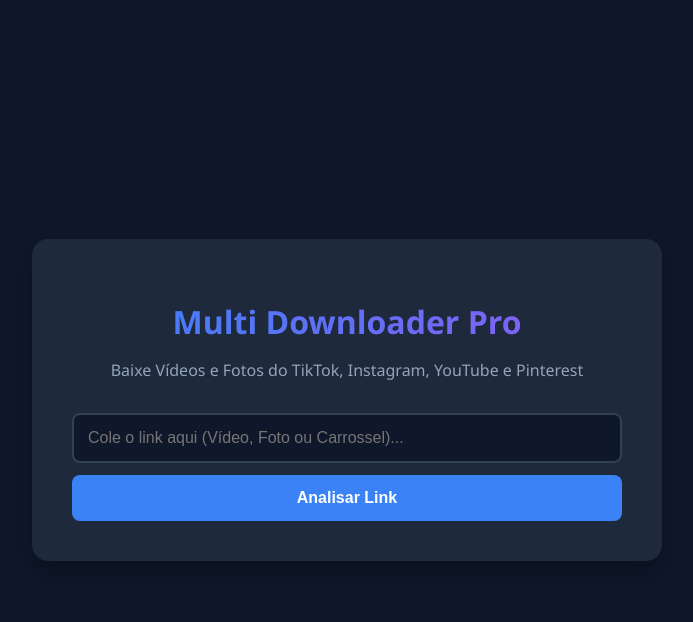
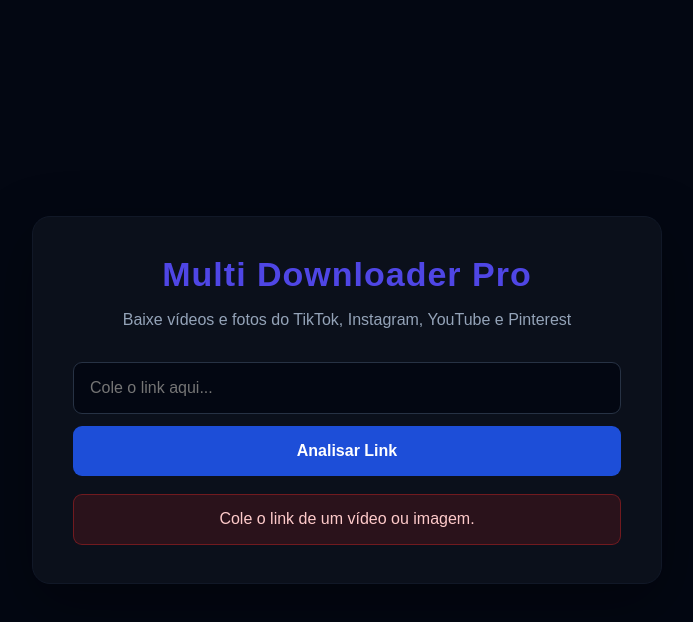
Before and after one commit to ingridanjosc/social-downloader, a plain HTML site: page index.html in a window 1280 px wide. Both pictures are taken after a click on the button "Analisar Link". Shown: the whole page, without its empty margins (293-986 px from the left). Drawn offline with Linux system fonts and the light colour scheme.

Commit message:
Update index.html

```diff
--- a/index.html
+++ b/index.html
@@ -3,49 +3,50 @@
 <head>
     <meta charset="UTF-8">
     <meta name="viewport" content="width=device-width, initial-scale=1.0">
-    <title>Social Media Downloader - Tudo em Um</title>
+
+    <title>Multi Downloader Pro</title>
+
     <style>
-        :root {
-            --bg-color: #0f172a;
-            --card-bg: #1e293b;
-            --text-color: #f8fafc;
-            --primary-color: #3b82f6;
-            --primary-hover: #2563eb;
+        * {
+            box-sizing: border-box;
+            margin: 0;
+            padding: 0;
         }
 
         body {
-            font-family: 'Segoe UI', Tahoma, Geneva, Verdana, sans-serif;
-            background-color: var(--bg-color);
-            color: var(--text-color);
-            margin: 0;
+            min-height: 100vh;
             display: flex;
+            align-items: center;
             justify-content: center;
-            align-items: center;
-            min-height: 100vh;
+            padding: 20px;
+            background: #030712;
+            color: #ffffff;
+            font-family: Arial, Helvetica, sans-serif;
         }
 
         .container {
-            background-color: var(--card-bg);
-            padding: 2.5rem;
-            border-radius: 16px;
-            box-shadow: 0 10px 25px rgba(0, 0, 0, 0.3);
             width: 100%;
-            max-width: 550px;
+            max-width: 630px;
+            padding: 38px 40px;
             text-align: center;
-            margin: 20px;
+            background: #0b101b;
+            border: 1px solid #111827;
+            border-radius: 18px;
+            box-shadow: 0 20px 60px rgba(0, 0, 0, 0.35);
         }
 
         h1 {
-            font-size: 2rem;
-            margin-bottom: 0.5rem;
-            background: linear-gradient(to right, #3b82f6, #8b5cf6);
-            -webkit-background-clip: text;
-            -webkit-text-fill-color: transparent;
+            margin-bottom: 14px;
+            font-size: 34px;
+            color: #4f46e5;
+            letter-spacing: 1px;
         }
 
-        p {
+        .subtitle {
+            margin-bottom: 30px;
             color: #94a3b8;
-            margin-bottom: 2rem;
+            font-size: 16px;
+            line-height: 1.5;
         }
 
         .input-group {
@@ -55,115 +56,259 @@
         }
 
         input {
-            padding: 14px;
-            border-radius: 8px;
-            border: 2px solid #334155;
-            background-color: #0f172a;
-            color: #fff;
-            font-size: 1rem;
+            width: 100%;
+            padding: 16px;
+            color: #ffffff;
+            background: #030712;
+            border: 1px solid #273244;
+            border-radius: 9px;
             outline: none;
+            font-size: 16px;
         }
 
-        button {
-            padding: 14px;
-            border-radius: 8px;
+        input:focus {
+            border-color: #4f46e5;
+            box-shadow: 0 0 0 3px rgba(79, 70, 229, 0.18);
+        }
+
+        button,
+        .download-btn {
+            width: 100%;
+            padding: 16px;
+            color: #ffffff;
+            background: #1d4ed8;
             border: none;
-            background-color: var(--primary-color);
-            color: white;
-            font-size: 1rem;
+            border-radius: 9px;
+            font-size: 16px;
             font-weight: bold;
             cursor: pointer;
+            transition: 0.2s;
         }
 
-        button:hover { background-color: var(--primary-hover); }
+        button:hover,
+        .download-btn:hover {
+            background: #2563eb;
+            transform: translateY(-1px);
+        }
+
+        button:disabled {
+            cursor: wait;
+            opacity: 0.65;
+            transform: none;
+        }
 
         #result {
-            margin-top: 1.5rem;
             display: none;
+            margin-top: 25px;
+            padding-top: 22px;
+            border-top: 1px solid #1f2937;
+        }
+
+        .success-message {
+            margin-bottom: 16px;
+            color: #10b981;
+            font-weight: bold;
+        }
+
+        .media-box {
+            display: flex;
+            flex-direction: column;
+            gap: 12px;
         }
 
         .download-btn {
-            background-color: #10b981;
-            display: inline-block;
+            display: block;
             text-decoration: none;
-            color: white;
-            padding: 12px 24px;
-            border-radius: 8px;
-            font-weight: bold;
-            margin: 5px;
         }
 
-        .download-btn:hover { background-color: #059669; }
+        .error-message {
+            display: none;
+            margin-top: 18px;
+            padding: 13px;
+            color: #fecaca;
+            background: rgba(220, 38, 38, 0.15);
+            border: 1px solid rgba(220, 38, 38, 0.4);
+            border-radius: 9px;
+            line-height: 1.4;
+        }
 
-        .media-box {
-            display: flex;
-            flex-wrap: wrap;
-            justify-content: center;
-            gap: 10px;
-            margin-top: 15px;
+        @media (max-width: 600px) {
+            .container {
+                padding: 30px 20px;
+            }
+
+            h1 {
+                font-size: 28px;
+            }
         }
     </style>
 </head>
+
 <body>
+    <main class="container">
+        <h1>Multi Downloader Pro</h1>
 
-    <div class="container">
-        <h1>Multi Downloader Pro</h1>
-        <p>Baixe Vídeos e Fotos do TikTok, Instagram, YouTube e Pinterest</p>
+        <p class="subtitle">
+            Baixe vídeos e fotos do TikTok, Instagram, YouTube e Pinterest
+        </p>
 
         <div class="input-group">
-            <input type="text" id="mediaUrl" placeholder="Cole o link aqui (Vídeo, Foto ou Carrossel)..." required>
-            <button id="btnAnalyse" onclick="processMedia()">Analisar Link</button>
+            <input
+                type="url"
+                id="mediaUrl"
+                placeholder="Cole o link aqui..."
+                required
+            >
+
+            <button id="btnAnalyse" type="button" onclick="processMedia()">
+                Analisar Link
+            </button>
         </div>
 
-        <div id="result">
-            <p style="color: #10b981; font-weight: bold;">✓ Mídia encontrada!</p>
+        <p id="errorMessage" class="error-message"></p>
+
+        <section id="result">
+            <p class="success-message">✓ Mídia encontrada!</p>
             <div id="downloadArea" class="media-box"></div>
-        </div>
-    </div>
+        </section>
+    </main>
 
     <script>
-        // Configurado diretamente com o seu link real obtido da Pipedream
-        const PIPEDREAM_URL = "https://pipedream.net";
+        const PIPEDREAM_URL =
+            "https://eo6sqe16yqjy32l.m.pipedream.net";
 
         async function processMedia() {
-            const urlInput = document.getElementById('mediaUrl').value.trim();
-            const btn = document.getElementById('btnAnalyse');
-            const resultDiv = document.getElementById('result');
-            const downloadArea = document.getElementById('downloadArea');
+            const input = document.getElementById("mediaUrl");
+            const button = document.getElementById("btnAnalyse");
+            const result = document.getElementById("result");
+            const downloadArea = document.getElementById("downloadArea");
+            const errorMessage = document.getElementById("errorMessage");
 
-            if (!urlInput) {
-                alert('Por favor, insira um link.');
+            const mediaUrl = input.value.trim();
+
+            result.style.display = "none";
+            errorMessage.style.display = "none";
+            errorMessage.textContent = "";
+            downloadArea.innerHTML = "";
+
+            if (!mediaUrl) {
+                showError("Cole o link de um vídeo ou imagem.");
                 return;
             }
 
-            btn.disabled = true;
-            btn.innerText = "Processando mídia...";
-            resultDiv.style.display = "none";
-            downloadArea.innerHTML = "";
+            try {
+                new URL(mediaUrl);
+            } catch {
+                showError("O endereço informado não parece ser um link válido.");
+                return;
+            }
+
+            button.disabled = true;
+            button.textContent = "Processando mídia...";
 
             try {
-                const response = await fetch(`${PIPEDREAM_URL}?url=${encodeURIComponent(urlInput)}`);
-                const data = await response.json();
+                const requestUrl =
+                    `${PIPEDREAM_URL}?url=${encodeURIComponent(mediaUrl)}`;
 
-                if (data && data.success) {
-                    if (data.type === "video") {
-                        downloadArea.innerHTML = `<a href="${data.downloadUrl}" target="_blank" class="download-btn">Baixar Vídeo MP4</a>`;
-                    } else if (data.type === "images" && data.urls.length > 0) {
-                        data.urls.forEach((imgUrl, index) => {
-                            downloadArea.innerHTML += `<a href="${imgUrl}" target="_blank" class="download-btn">Baixar Imagem ${index + 1}</a>`;
-                        });
+                const response = await fetch(requestUrl, {
+                    method: "GET",
+                    headers: {
+                        Accept: "application/json"
                     }
-                    resultDiv.style.display = "block";
-                } else {
-                    alert("Erro ao extrair mídia. Verifique se o link está correto e público.");
+                });
+
+                const responseText = await response.text();
+
+                let data;
+
+                try {
+                    data = JSON.parse(responseText);
+                } catch {
+                    throw new Error(
+                        "O Pipedream não devolveu uma resposta válida."
+                    );
                 }
+
+                if (!response.ok) {
+                    throw new Error(
+                        data.message ||
+                        data.error ||
+                        "O Pipedream não conseguiu processar esse link."
+                    );
+                }
+
+                if (data.success && data.type === "video" && data.downloadUrl) {
+                    createDownloadButton(
+                        data.downloadUrl,
+                        "Baixar vídeo MP4"
+                    );
+
+                    result.style.display = "block";
+                    return;
+                }
+
+                if (
+                    data.success &&
+                    data.type === "images" &&
+                    Array.isArray(data.urls) &&
+                    data.urls.length > 0
+                ) {
+                    data.urls.forEach((imageUrl, index) => {
+                        createDownloadButton(
+                            imageUrl,
+                            `Baixar imagem ${index + 1}`
+                        );
+                    });
+
+                    result.style.display = "block";
+                    return;
+                }
+
+                throw new Error(
+                    data.message ||
+                    data.error ||
+                    "Não foi possível encontrar a mídia. Confira se o link é público."
+                );
             } catch (error) {
-                alert("Erro de comunicação com o motor global. Tente novamente.");
+                console.error("Erro no downloader:", error);
+
+                showError(
+                    error.message ||
+                    "Não foi possível se comunicar com o Pipedream."
+                );
             } finally {
-                btn.disabled = false;
-                btn.innerText = "Analisar Link";
+                button.disabled = false;
+                button.textContent = "Analisar Link";
             }
         }
+
+        function createDownloadButton(url, text) {
+            const downloadArea = document.getElementById("downloadArea");
+            const link = document.createElement("a");
+
+            link.href = url;
+            link.target = "_blank";
+            link.rel = "noopener noreferrer";
+            link.className = "download-btn";
+            link.textContent = text;
+
+            downloadArea.appendChild(link);
+        }
+
+        function showError(message) {
+            const errorMessage = document.getElementById("errorMessage");
+
+            errorMessage.textContent = message;
+            errorMessage.style.display = "block";
+        }
+
+        document
+            .getElementById("mediaUrl")
+            .addEventListener("keydown", function (event) {
+                if (event.key === "Enter") {
+                    processMedia();
+                }
+            });
     </script>
 </body>
 </html>
```
